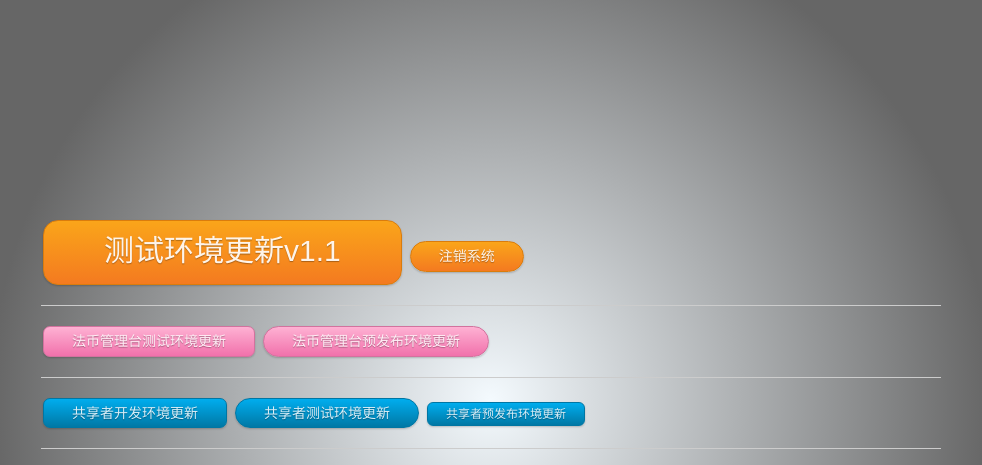
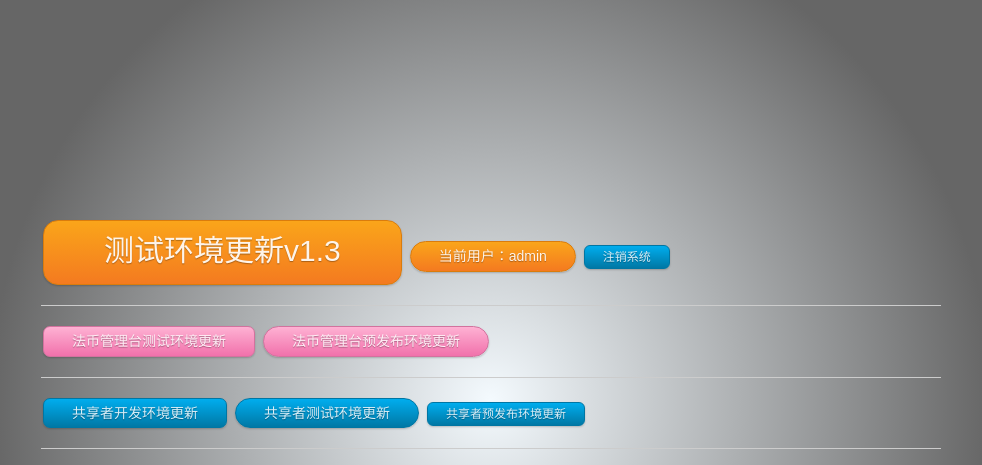
Before and after one commit to zouguohui/StaticProject, a Django app: page / in a window 1280 px wide. Shown: the top 465 px of the page, without its empty margins (149-1131 px from the left). Run offline with Django 3.2, Linux system fonts and the light colour scheme; a user stored in the database is signed in.

Commit message:
Update index.html

```diff
--- a/templates/index.html
+++ b/templates/index.html
@@ -289,8 +289,9 @@ div {
 </head>
 <body>
    <div>
-       <a href="#" class="button tel orange big"> 测试环境更新v1.1 </a>
-       <a href="/logout.html" class="button tel orange bigrounded">注销系统</a>
+       <a href="#" class="button tel orange big"> 测试环境更新v1.3 </a>
+       <a href="#" class="button tel orange bigrounded">当前用户：{{ username }}</a>
+       <a href="/logout.html" class="button blue medium">注销系统</a>
    </div>
 	 <div>
 	<a href="/fabitest.html" class="button pink">法币管理台测试环境更新</a>
```
